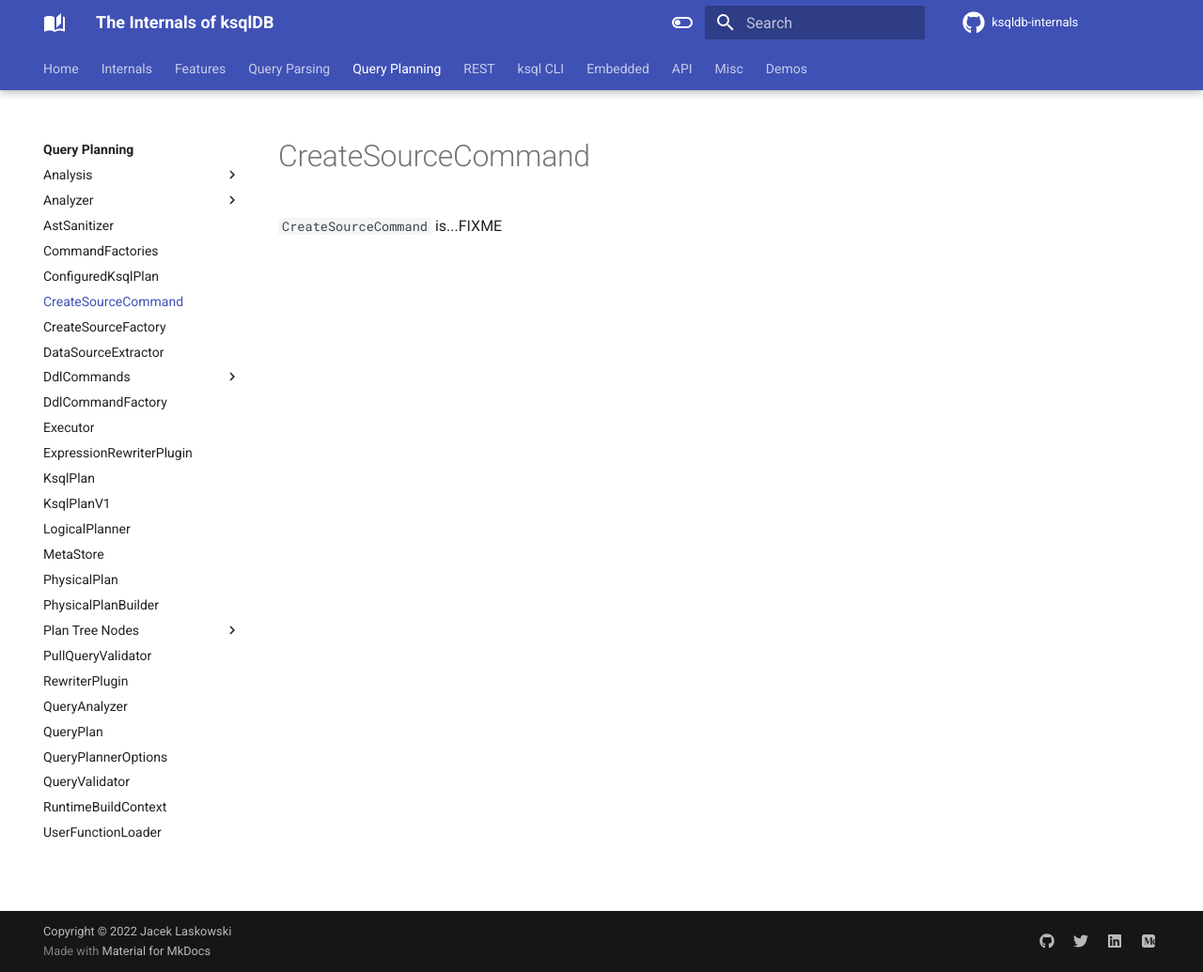
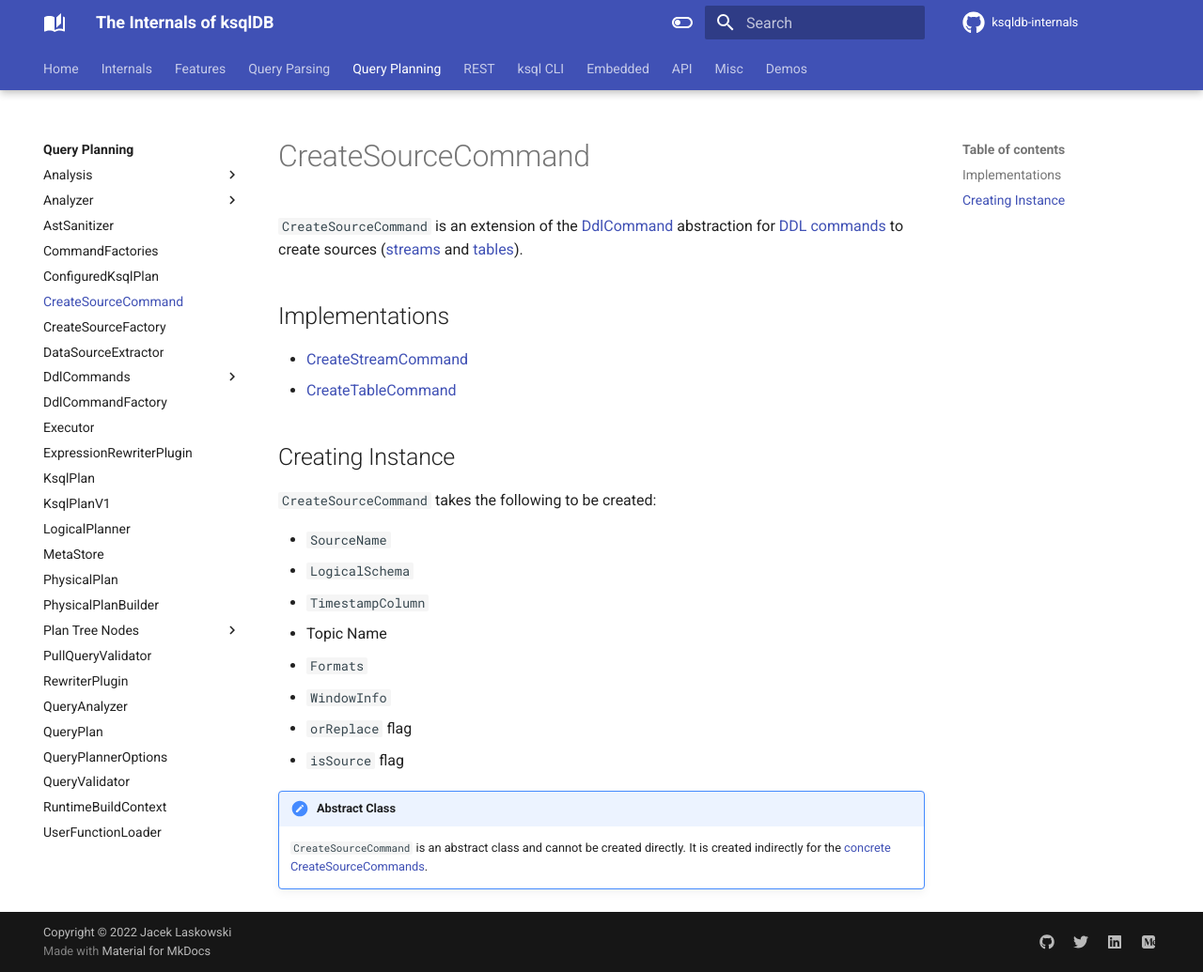
Before and after one commit to japila-books/ksqldb-internals, an MkDocs documentation site: the page built from docs/CreateSourceCommand.md, in a window 1280 px wide and 1035 px high. Shown: the whole window at 94% size. Built offline with MkDocs 1.6.1 and Material for MkDocs 9.7.7, drawn with Linux system fonts in a browser that asks for light colours; comment, search, counter and statistics services are not loaded.

Commit message:
CreateSourceCommand

```diff
--- a/docs/CreateSourceCommand.md
+++ b/docs/CreateSourceCommand.md
@@ -1,3 +1,24 @@
 # CreateSourceCommand
 
-`CreateSourceCommand` is...FIXME
+`CreateSourceCommand` is an extension of the [DdlCommand](DdlCommand.md) abstraction for [DDL commands](#implementations) to create sources ([streams](CreateStreamCommand.md) and [tables](CreateTableCommand.md)).
+
+## Implementations
+
+* [CreateStreamCommand](CreateStreamCommand.md)
+* [CreateTableCommand](CreateTableCommand.md)
+
+## Creating Instance
+
+`CreateSourceCommand` takes the following to be created:
+
+* <span id="sourceName"> `SourceName`
+* <span id="schema"> `LogicalSchema`
+* <span id="timestampColumn"> `TimestampColumn`
+* <span id="topicName"> Topic Name
+* <span id="formats"> `Formats`
+* <span id="windowInfo"> `WindowInfo`
+* <span id="orReplace"> `orReplace` flag
+* <span id="isSource"> `isSource` flag
+
+!!! note "Abstract Class"
+    `CreateSourceCommand` is an abstract class and cannot be created directly. It is created indirectly for the [concrete CreateSourceCommands](#implementations).
```
